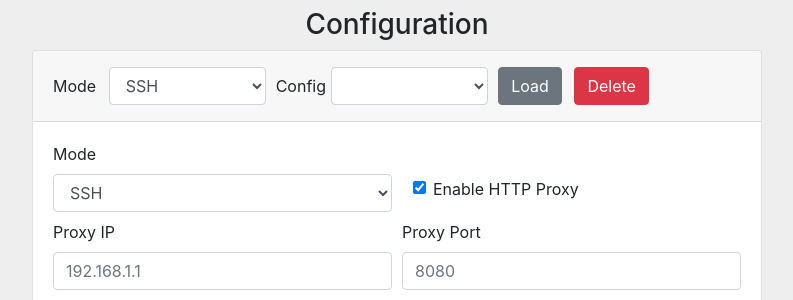
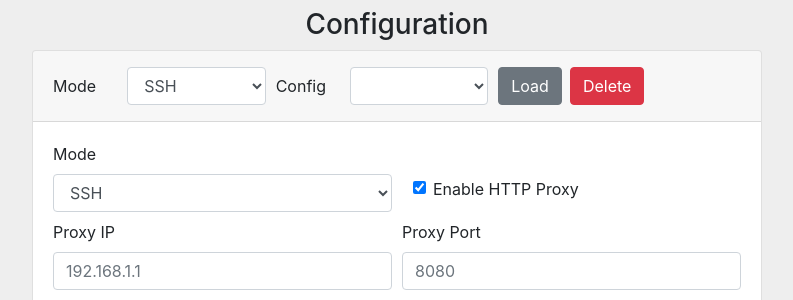
Before and after one commit to lutfailham96/libernet, a PHP site: page /config.php in a window 1280 px wide. Shown: the part 56-356 px from the top of the page, without its empty margins (243-1036 px from the left). Run offline with PHP 8.4, Linux system fonts and the light colour scheme; the visitor is signed in with stand-in values (Sample User, id 1); data that the repository does not hold is empty.

Commit message:
Fix: medium display responsive

```diff
--- a/web/about.php
+++ b/web/about.php
@@ -15,7 +15,7 @@
     <?php include('navbar.php'); ?>
     <div class="container">
         <div class="row">
-            <div class="col-lg-8 col-md-6 mx-auto mt-4 mb-2">
+            <div class="col-lg-8 col-md-12 mx-auto mt-4 mb-2">
                 <div class="card">
                     <div class="card-header">
                         <h3 class="text-center">About Libernet</h3>
--- a/web/config.php
+++ b/web/config.php
@@ -24,7 +24,7 @@
                         <form @submit.prevent="getConfig">
                             <div class="form-group form-row my-auto">
                                 <div class="col-lg-4 col-md-4 form-row py-1">
-                                    <div class="col-lg-3 col-md-2 my-auto">
+                                    <div class="col-lg-4 col-md-3 my-auto">
                                         <label class="my-auto">Mode</label>
                                     </div>
                                     <div class="col">
@@ -34,7 +34,7 @@
                                     </div>
                                 </div>
                                 <div class="col-lg-4 col-md-4 form-row py-1">
-                                    <div class="col-lg-3 col-md-2 my-auto">
+                                    <div class="col-lg-4 col-md-3 my-auto">
                                         <label class="my-auto">Config</label>
                                     </div>
                                     <div class="col">
@@ -43,8 +43,8 @@
                                         </select>
                                     </div>
                                 </div>
-                                <div class="col-md-3 form-row py-1">
-                                    <div class="col">
+                                <div class="col-lg-4 col-md-3 form-row py-1">
+                                    <div class="col d-flex">
                                         <button type="submit" class="btn btn-secondary mr-1">Load</button>
                                         <button type="button" class="btn btn-danger ml-1" @click="deleteConfig">Delete</button>
                                     </div>
@@ -61,7 +61,7 @@
                                         <option v-for="mode in config.temp.modes" :value="mode.value">{{ mode.name }}</option>
                                     </select>
                                 </div>
-                                <div v-if="config.temp.mode === 0" class="col-md-6 pt-lg-4 pl-lg-3 my-lg-auto">
+                                <div v-if="config.temp.mode === 0" class="col-md-6 pt-md-4 pl-lg-3 my-auto">
                                     <div class="form-check">
                                         <input class="form-check-input" type="checkbox" v-model="config.temp.modes[0].profile.enable_http" checked id="enable-http">
                                         <label class="form-check-label" for="enable-http">
--- a/web/index.php
+++ b/web/index.php
@@ -24,7 +24,7 @@
                         <form @submit.prevent="runLibernet">
                             <div class="form-group form-row my-auto">
                                 <div class="col-lg-4 col-md-4 form-row py-1">
-                                    <div class="col-lg-3 col-md-2 my-auto">
+                                    <div class="col-lg-4 col-md-3 my-auto">
                                         <label class="my-auto">Mode</label>
                                     </div>
                                     <div class="col">
@@ -34,7 +34,7 @@
                                     </div>
                                 </div>
                                 <div class="col-lg-4 col-md-4 form-row py-1">
-                                    <div class="col-lg-3 col-md-2 my-auto">
+                                    <div class="col-lg-4 col-md-3 my-auto">
                                         <label class="my-auto">Config</label>
                                     </div>
                                     <div class="col">
--- a/web/system.php
+++ b/web/system.php
@@ -15,7 +15,7 @@
     <?php include('navbar.php'); ?>
     <div class="container">
         <div class="row">
-            <div class="col-lg-6 col-md-6 mx-auto mt-4 mb-2">
+            <div class="col-lg-6 col-md-12 mx-auto mt-4 mb-2">
                 <div class="card">
                     <div class="card-header">
                         <h3 class="text-center">System</h3>
@@ -27,13 +27,13 @@
                                 <input type="text" class="form-control" placeholder="admin" v-model="username" disabled required>
                             </div>
                             <div class="row">
-                                <div class="col-lg-6 col-md-6">
+                                <div class="col-lg-6 col-md-12">
                                     <div class="form-group">
                                         <label>Password</label>
                                         <input type="password" class="form-control" placeholder="StrongPassword" v-model="password">
                                     </div>
                                 </div>
-                                <div class="col-lg-6 col-md-6">
+                                <div class="col-lg-6 col-md-12">
                                     <div class="form-group">
                                         <label>Password Confirmation</label>
                                         <input type="password" class="form-control" placeholder="StrongPassword" v-model="password_confirmation">
```
